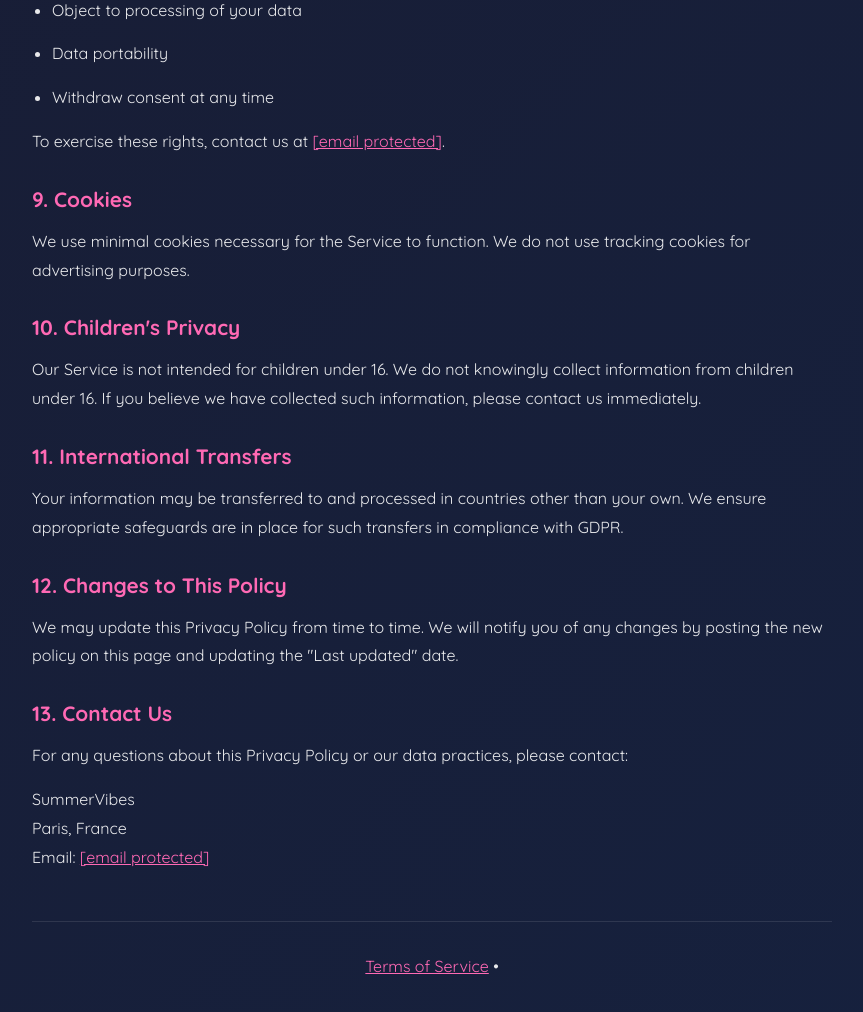
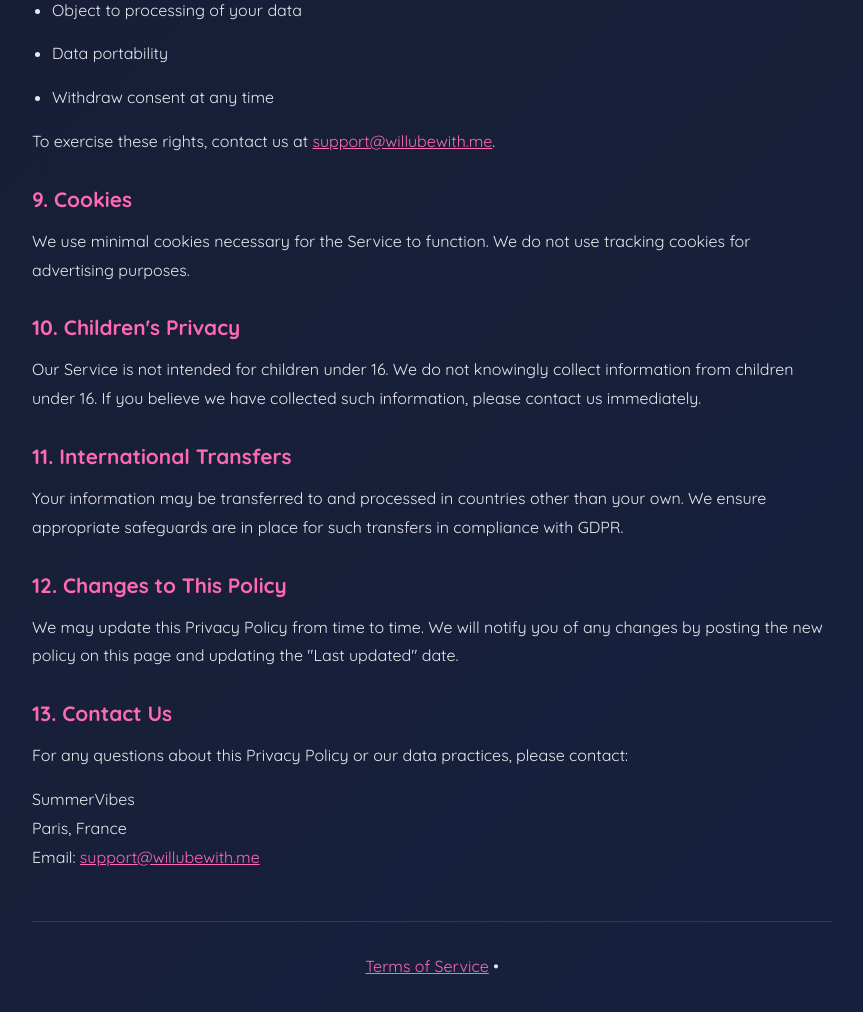
Before and after one commit to hitchramses/willubewithme, a website: page privacy.html in a window 1280 px wide. Shown: the part 2180-3192 px from the top of the page, without its empty margins (208-1071 px from the left). Drawn offline with Linux system fonts and the light colour scheme.

Commit message:
Add files via upload

```diff
--- a/privacy.html
+++ b/privacy.html
@@ -92,7 +92,7 @@
             <li>Data portability</li>
             <li>Withdraw consent at any time</li>
         </ul>
-        <p>To exercise these rights, contact us at <a href="/cdn-cgi/l/email-protection#83f0f6f3f3ecf1f7c3f4eaefeff6e1e6f4eaf7ebadeee6"><span class="__cf_email__" data-cfemail="c5b6b0b5b5aab7b185b2aca9a9b0a7a0b2acb1adeba8a0">[email&#160;protected]</span></a>.</p>
+        <p>To exercise these rights, contact us at <a href="mailto:support@willubewith.me">support@willubewith.me</a>.</p>
 
         <h2>9. Cookies</h2>
         <p>We use minimal cookies necessary for the Service to function. We do not use tracking cookies for advertising purposes.</p>
@@ -111,7 +111,7 @@
         <p>
             SummerVibes<br>
             Paris, France<br>
-            Email: <a href="/cdn-cgi/l/email-protection#acdfd9dcdcc3ded8ecdbc5c0c0d9cec9dbc5d8c482c1c9"><span class="__cf_email__" data-cfemail="97e4e2e7e7f8e5e3d7e0fefbfbe2f5f2e0fee3ffb9faf2">[email&#160;protected]</span></a>
+            Email: <a href="mailto:support@willubewith.me">support@willubewith.me</a>
         </p>
         <footer style="margin-top:50px;padding-top:30px;border-top:1px solid rgba(255,255,255,0.1);text-align:center;">
             <p><a href="/terms.html">Terms of Service</a> • <a href=
```
Also changed, not shown: refund.html (+2 -2 lines), terms.html (+1 -1 lines).
